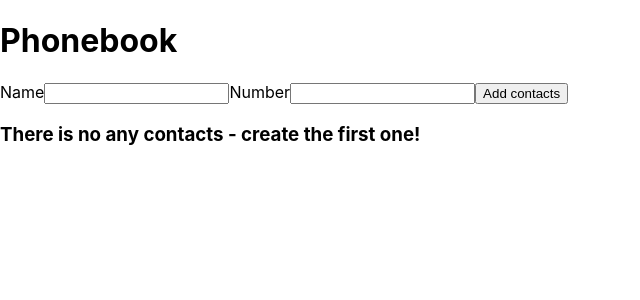
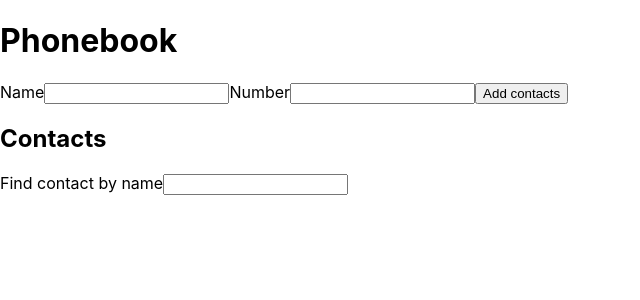
Before and after one commit to Vitalii-Bilobrov/goit-react-hw-07-phonebook, a React (Create React App) app: page / in a window 1280 px wide. Shown: the top 300 px of the page, without its empty margins (0-640 px from the left). Built offline with nearby package versions, Linux system fonts and the light colour scheme.

Commit message:
Final_17

```diff
--- a/package.json
+++ b/package.json
@@ -4,6 +4,7 @@
   "private": true,
   "homepage": "https://Vitalii-Bilobrov.github.io/goit-react-hw-06-phonebook/",
   "dependencies": {
+    "@redux-devtools/extension": "^3.2.5",
     "@reduxjs/toolkit": "^1.9.1",
     "@testing-library/jest-dom": "^5.16.3",
     "@testing-library/react": "^12.1.4",
@@ -13,6 +14,7 @@
     "react-dom": "^18.1.0",
     "react-redux": "^8.0.5",
     "react-scripts": "5.0.1",
+    "redux-persist": "^6.0.0",
     "web-vitals": "^2.1.3"
   },
   "scripts": {
--- /dev/null
+++ b/src/Redux/contactSlice.jsx
@@ -0,0 +1,24 @@
+import { createSlice } from '@reduxjs/toolkit';
+import { nanoid } from 'nanoid';
+const contactsSlice = createSlice({
+  name: 'contacts',
+  initialState: { items: [] },
+  reducers: {
+    addContact(state, action) {
+      state.items.push({
+        id: nanoid(),
+        name: action.payload.name,
+        number: action.payload.number,
+      });
+    },
+    deleteContact(state, action) {
+      state.items = state.items.filter(
+        contact => contact.id !== action.payload
+      );
+    },
+  },
+});
+
+export const { addContact, deleteContact } = contactsSlice.actions;
+
+export default contactsSlice.reducer;
--- /dev/null
+++ b/src/Redux/filterSlice.jsx
@@ -0,0 +1,15 @@
+import { createSlice } from '@reduxjs/toolkit';
+
+const filterSlice = createSlice({
+  name: 'filter',
+  initialState: '',
+  reducers: {
+    changeFilter(state, action) {
+      console.log(action.payload);
+      return action.payload;
+    },
+  },
+});
+
+export const { changeFilter } = filterSlice.actions;
+export default filterSlice.reducer;
--- /dev/null
+++ b/src/Redux/store.jsx
@@ -0,0 +1,36 @@
+import { configureStore } from '@reduxjs/toolkit';
+import contactsReducer from './contactSlice';
+import filterReducer from './filterSlice';
+import {
+  persistStore,
+  persistReducer,
+  FLUSH,
+  REHYDRATE,
+  PAUSE,
+  PERSIST,
+  PURGE,
+  REGISTER,
+} from 'redux-persist';
+import storage from 'redux-persist/lib/storage';
+const persistConfig = {
+  key: 'Contacts',
+  version: 1,
+  storage,
+};
+
+const persistedReducer = persistReducer(persistConfig, contactsReducer);
+
+export const store = configureStore({
+  reducer: {
+    contacts: persistedReducer,
+    filter: filterReducer,
+  },
+  middleware: getDefaultMiddleware =>
+    getDefaultMiddleware({
+      serializableCheck: {
+        ignoredActions: [FLUSH, REHYDRATE, PAUSE, PERSIST, PURGE, REGISTER],
+      },
+    }),
+});
+
+export const persistor = persistStore(store);
--- a/src/components/App.jsx
+++ b/src/components/App.jsx
@@ -1,73 +1,20 @@
-import { useState, useEffect } from 'react';
 import { Form } from './Form/Form';
 import { ContactList } from './ContactList/ContactList';
 import { Filter } from './Filter/Filter';
-import { Notification } from './Notification/Notification';
-import { nanoid } from 'nanoid';
 
 export const App = () => {
-  const [contacts, setContacts] = useState(
-    () => JSON.parse(localStorage.getItem('contacts')) ?? []
-  );
-  const [filter, setFilter] = useState('');
-
-  useEffect(() => {
-    localStorage.setItem('contacts', JSON.stringify(contacts));
-  }, [contacts]);
-
-  const formSubmitHandler = ({ name, number }) => {
-    const isInContacts = contacts.find(
-      contact => name.toLowerCase() === contact.name.toLowerCase()
-    );
-    if (isInContacts) {
-      alert(`${name} is already in contacts.`);
-      return;
-    }
-
-    const newContact = {
-      id: nanoid(),
-      name,
-      number,
-    };
-
-    setContacts(prev => [newContact, ...prev]);
-  };
-
-  const filterArrContacts = () => {
-    const normalizedFilter = filter.toLowerCase();
-
-    return contacts.filter(contact =>
-      contact.name.toLowerCase().includes(normalizedFilter)
-    );
-  };
-
-  const onDeleteContact = contactId => {
-    setContacts(prev => prev.filter(contact => contact.id !== contactId));
-  };
-
-  const onFilterContacts = evt => setFilter(evt.target.value);
-
-  const filterContacts = filterArrContacts();
-
   return (
     <>
       <div>
         <h1>Phonebook</h1>
-        <Form onSubmit={formSubmitHandler} />
+        <Form />
       </div>
       <div>
-        {filterContacts.length > 0 ? (
-          <>
-            <h2>Contacts</h2>
-            <Filter filter={onFilterContacts} value={filter} />
-            <ContactList
-              filteredlist={filterContacts}
-              onDeleteContact={onDeleteContact}
-            />
-          </>
-        ) : (
-          <Notification message="There is no any contacts - create the first one!" />
-        )}
+        <>
+          <h2>Contacts</h2>
+          <Filter />
+          <ContactList />
+        </>
       </div>
     </>
   );
--- a/src/components/ContactList/ContactList.jsx
+++ b/src/components/ContactList/ContactList.jsx
@@ -1,15 +1,17 @@
 import { Contacts } from 'components/Contacts/Contacts';
+import { useSelector } from 'react-redux';
 
-export const ContactList = ({ filteredlist, onDeleteContact }) => {
+export const ContactList = () => {
+  const contacts = useSelector(state => {
+    return state.contacts.items.filter(el => {
+      return el.name.toLowerCase().includes(state.filter.toLowerCase());
+    });
+  });
   return (
     <>
       <ul>
-        {filteredlist.map(contact => (
-          <Contacts
-            contactItem={contact}
-            key={contact.id}
-            onDeleteContact={onDeleteContact}
-          />
+        {contacts.map(contact => (
+          <Contacts contactItem={contact} key={contact.id} />
         ))}
       </ul>
     </>
--- a/src/components/Contacts/Contacts.jsx
+++ b/src/components/Contacts/Contacts.jsx
@@ -1,14 +1,17 @@
-export const Contacts = ({ contactItem, onDeleteContact }) => {
+import { deleteContact } from 'Redux/contactSlice';
+import { useDispatch } from 'react-redux';
+
+export const Contacts = ({ contactItem }) => {
+  const dispatch = useDispatch();
+  const del = () => {
+    dispatch(deleteContact(contactItem.id));
+  };
+
   return (
     <li id={contactItem.id}>
       <span>{contactItem.name}</span>
       <span>{contactItem.number}</span>
-      <button
-        type="button"
-        onClick={() => {
-          onDeleteContact(contactItem.id);
-        }}
-      >
+      <button type="button" onClick={del}>
         Delete
       </button>
     </li>
--- a/src/components/Filter/Filter.jsx
+++ b/src/components/Filter/Filter.jsx
@@ -1,13 +1,20 @@
 import React from 'react';
 import { PropTypes } from 'prop-types';
+import { useDispatch, useSelector } from 'react-redux';
+import { changeFilter } from 'Redux/filterSlice';
 
-export const Filter = ({ filter, value }) => {
+export const Filter = () => {
+  const dispatch = useDispatch();
+  const filter = useSelector(state => state.filter);
+  const handleChange = e => {
+    dispatch(changeFilter(e.target.value));
+  };
   return (
     <>
       <label>Find contact by name</label>
       <input
-        onChange={filter}
-        value={value}
+        onChange={handleChange}
+        value={filter}
         type="text"
         name="name"
         pattern="^[a-zA-Zа-яА-Я]+(([' -][a-zA-Zа-яА-Я ])?[a-zA-Zа-яА-Я]*)*$"
--- a/src/components/Form/Form.jsx
+++ b/src/components/Form/Form.jsx
@@ -1,11 +1,13 @@
-
+import { addContact } from 'Redux/contactSlice';
 import { nanoid } from 'nanoid';
 import { useState } from 'react';
+import { useDispatch, useSelector } from 'react-redux';
 
 export const Form = ({ onSubmit }) => {
   const [name, setName] = useState('');
   const [number, setNumber] = useState('');
-
+  const dispatch = useDispatch();
+  const contacts = useSelector(state => state.contacts.items);
   const nameInputId = nanoid();
   const numberInputId = nanoid();
 
@@ -18,7 +20,11 @@ export const Form = ({ onSubmit }) => {
 
   const onSubmitForm = evt => {
     evt.preventDefault();
-    onSubmit({ name, number });
+    if (contacts.some(el => el.name.toLowerCase() === name.toLowerCase())) {
+      return alert(`We already have ${name}`);
+    }
+    dispatch(addContact({ name: name, number: number }));
+
     reset();
   };
 
--- a/src/index.css
+++ b/src/index.css
@@ -1,4 +1,4 @@
-@import-normalize; /* bring in normalize.css styles */
+@import-normalize;
 
 body {
   margin: 0;
--- a/src/index.js
+++ b/src/index.js
@@ -2,9 +2,16 @@ import React from 'react';
 import ReactDOM from 'react-dom/client';
 import { App } from 'components/App';
 import './index.css';
+import { persistor, store } from './Redux/store';
+import { Provider } from 'react-redux';
+import { PersistGate } from 'redux-persist/integration/react';
 
 ReactDOM.createRoot(document.getElementById('root')).render(
   <React.StrictMode>
-    <App />
+    <Provider store={store}>
+      <PersistGate persistor={persistor}>
+        <App />
+      </PersistGate>
+    </Provider>
   </React.StrictMode>
 );
```
Also changed, not shown: 1 other file (tests, documents, lock files or other folders).
